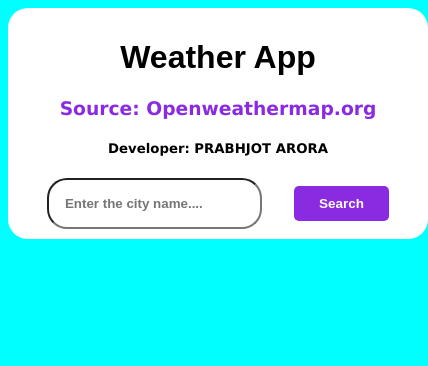
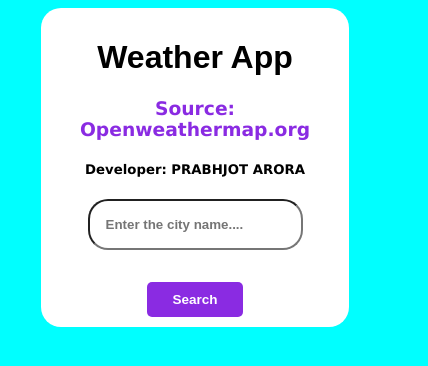
Before and after one commit to prabhjot-arora31/weather_app, a React (Create React App) app: page / in a window 390 px wide. Shown: the top 366 px of the page, 428 px wide, since content can reach past the window. Built offline with nearby package versions, Linux system fonts and the light colour scheme.

Commit message:
Update index.css

```diff
--- a/src/index.css
+++ b/src/index.css
@@ -12,6 +12,7 @@
   margin-right: auto;
   border-radius: 20px;
   /* height: 90vh; */
+  /* width: px; */
   padding: 25px;
   background-color: white;
   width: 25rem;
@@ -19,16 +20,19 @@
 @media (max-width: 488px) {
   .main {
     padding: 20px;
+    width: 23rem;
   }
 }
 @media (max-width: 466px) {
   .main {
     padding: 15px;
+    width: 20rem;
   }
 }
 @media (max-width: 450px) {
   .main {
     padding: 10px;
+    width: 18rem;
   }
 }
 input {
```
